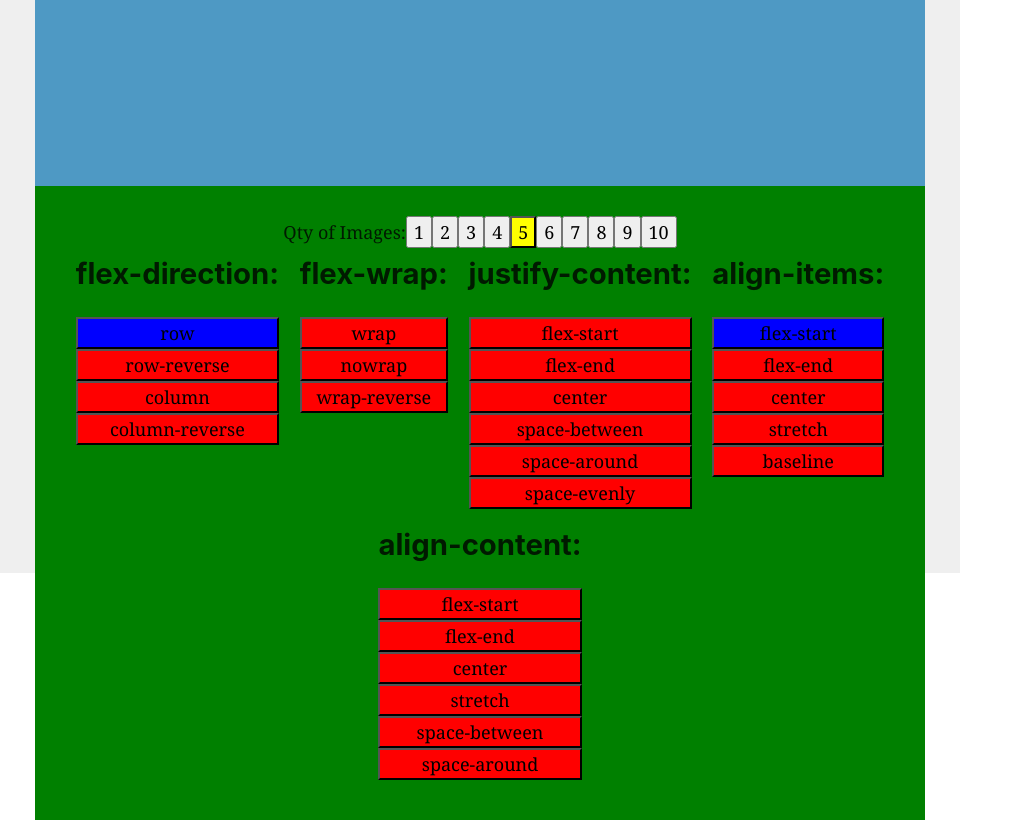
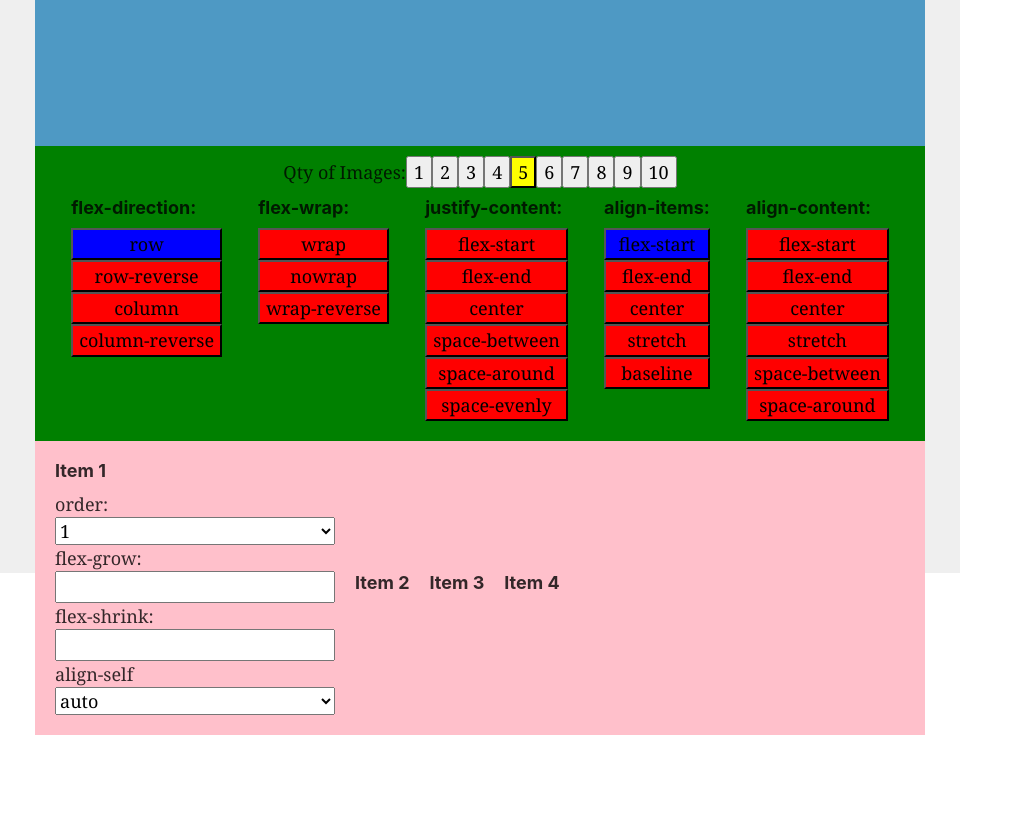
Before and after one commit to fabioferreira3/flexboxcss, a Gatsby site: page / in a window 1280 px wide. Shown: the part 227-1047 px from the top of the page, without its empty margins (0-1023 px from the left). After the commit the page ends 962 px from the top, so only its background shows below. Built offline with nearby package versions, Linux system fonts and the light colour scheme; Gatsby itself is replaced by a stand-in of ours.

Commit message:
items control

```diff
--- a/src/components/images.js
+++ b/src/components/images.js
@@ -91,7 +91,6 @@
   `)
 
   const renderImages = () => {
-    console.log('rend')
     const images = [];
     for (const x of Array(qtyImages).keys()) {
       const imageName = `image${x+1}`;
--- a/src/components/index.css
+++ b/src/components/index.css
@@ -8,16 +8,24 @@
 .flexboxwrapper {
     display: flex;
     background: #4e99c4;
-    height: 40vh;
+    height: 35vh;
     overflow: auto;
 }
 
-.mainControlsWrapper {
+.containerControlsWrapper {
     display: flex;
     flex-direction: column;
     align-items: center;
     background: green;
-    padding: 30px;
+    padding: 10px;
+}
+
+.itemsControlWrapper {
+    display: flex;
+    flex-direction: row;
+    align-items: center;
+    background: pink;
+    padding: 10px;
 }
 
 button.active {
@@ -37,6 +45,11 @@
     display: flex;
     flex-direction: column;
     padding: 10px
+}
+
+.control h2 {
+    font-size: 18px;
+    margin-bottom: 10px;
 }
 
 .control button.off {
--- a/src/pages/index.js
+++ b/src/pages/index.js
@@ -53,7 +53,7 @@
       <div className={classNames(classes)}>
         <Images qtyImages={qtyImages}/>
       </div>
-      <div className={'mainControlsWrapper'}>
+      <div className={'containerControlsWrapper'}>
         <div>
           <span>Qty of Images:</span>
           <CounterButtons imagesSet={qtyImages} callback={setQtyImages}/>
@@ -101,7 +101,40 @@
           </div>
         </div>
       </div>
-
+      <div className="itemsControlWrapper">
+        <div className="control">
+          <h2>Item 1</h2>
+          <span>order:</span>
+          <select name="" id="">
+            <option value="1">1</option>
+            <option value="2">2</option>
+            <option value="3">3</option>
+            <option value="4">4</option>
+          </select>
+          <span>flex-grow:</span>
+          <input type="number"/>
+          <span>flex-shrink:</span>
+          <input type="number"/>
+          <span>align-self</span>
+          <select name="" id="">
+            <option value="auto">auto</option>
+            <option value="flex-start">flex-start</option>
+            <option value="flex-end">flex-end</option>
+            <option value="center">center</option>
+            <option value="baseline">baseline</option>
+            <option value="stretch">stretch</option>
+          </select>
+        </div>
+        <div className="control">
+          <h2>Item 2</h2>
+        </div>
+        <div className="control">
+          <h2>Item 3</h2>
+        </div>
+        <div className="control">
+          <h2>Item 4</h2>
+        </div>
+      </div>
     </div>
   </Layout>
   )
```
